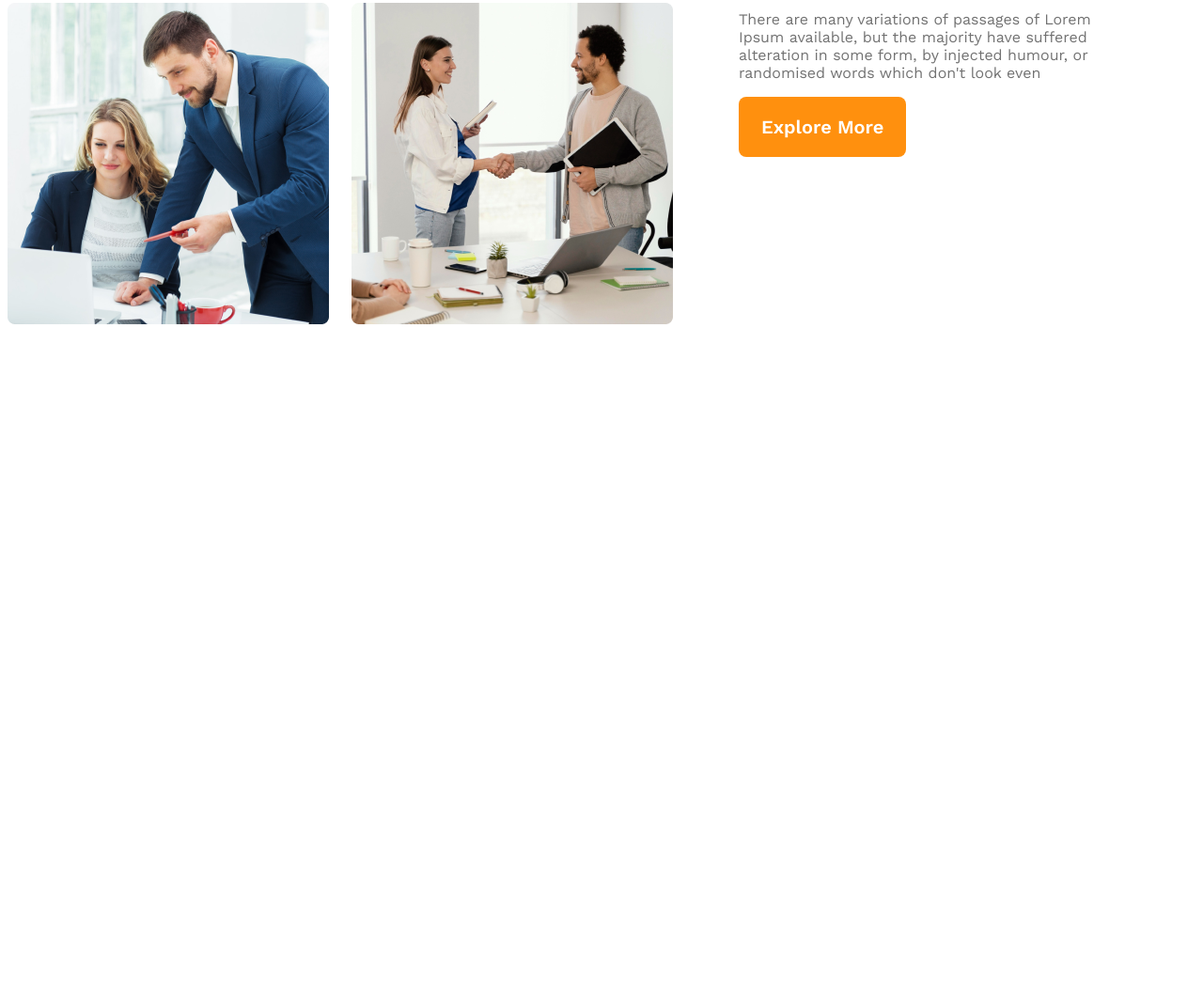
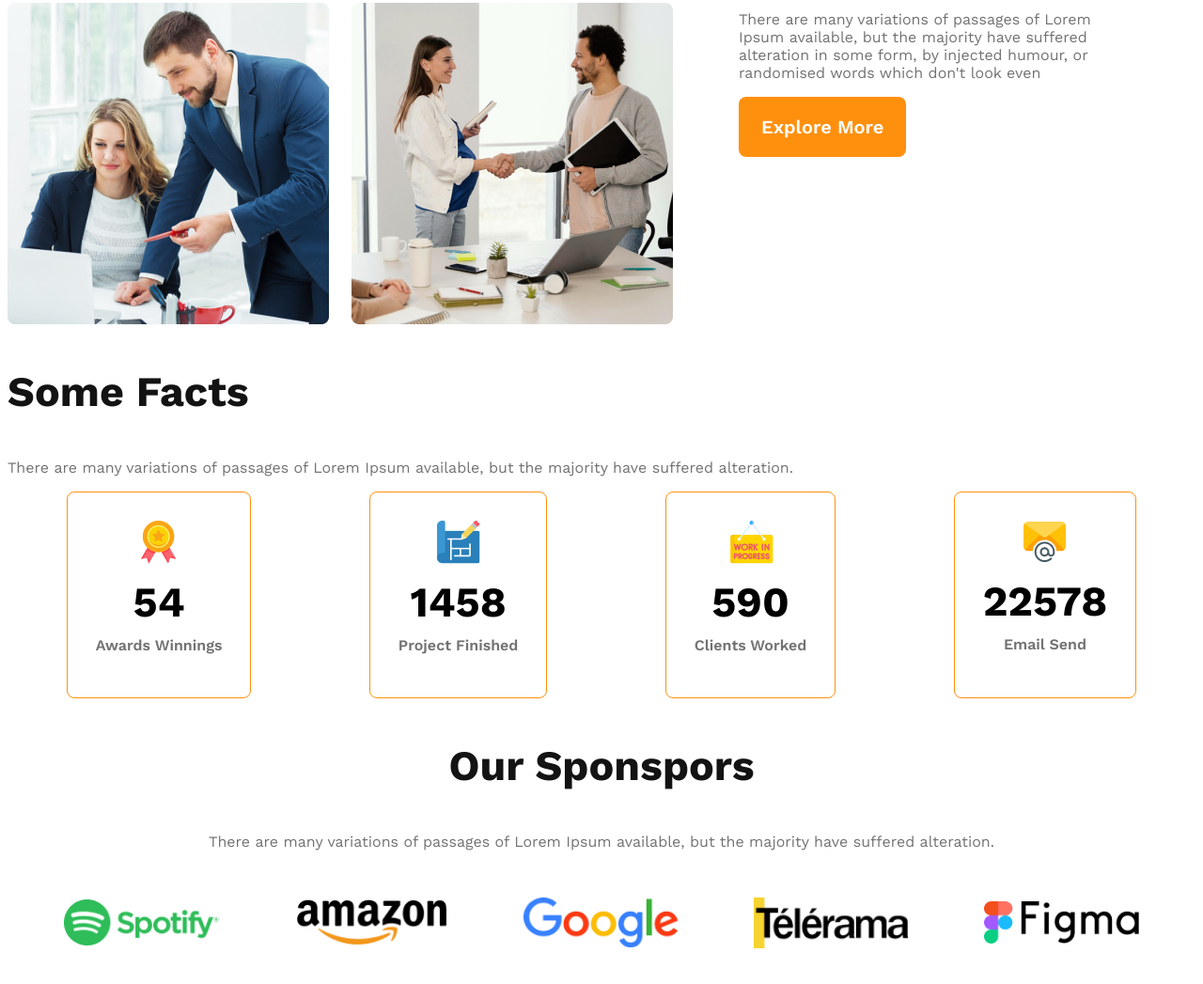
Before and after one commit to jahidethans/g3-architect-website, a plain HTML site: page index.html in a window 1280 px wide. Shown: the part 1459-2506 px from the top of the page at 94% size. Before the commit the page ends 1889 px from the top, so only its background shows below. Drawn offline with nearby package versions, Linux system fonts and the light colour scheme.

Commit message:
sponsor added and ropnded

```diff
--- a/index.html
+++ b/index.html
@@ -9,7 +9,7 @@
 <body>
     <header>
         <nav>
-            <h3 class="nav-title">G3 Architects</h3>
+            <h3 class="section-title">G3 Architects</h3>
             <ul><li><a href="">Home</a></li>
             <li><a href="">About</a></li>
             <li><a href="">Contact Us</a></li>
@@ -37,6 +37,47 @@
                 <button class="btn-primary">Explore More</button>
             </div>
         </section>
+
+        <section class="features">
+
+        </section>
+        <section class="facts">
+            <h3 class="section-title">Some Facts</h3>
+            <p class="text-light-grey">There are many variations of passages of Lorem Ipsum available, but the majority have suffered alteration.</p>
+            <div class="facts-card-container">
+                <div class="card">
+                    <img src="images/icons/ribon.png" alt="">
+                    <h2 class="card-stats">54</h2>
+                    <p class="card-title text-light-grey text-light-grey text-light-grey text-light-grey">Awards Winnings</p>
+                </div>
+                <div class="card">
+                    <img src="images/icons/projects.png" alt="">
+                    <h2 class="card-stats">1458</h2>
+                    <p class="card-title text-light-grey text-light-grey text-light-grey text-light-grey">Project Finished</p>
+                </div>
+                <div class="card">
+                    <img src="images/icons/customers.png" alt="">
+                    <h2 class="card-stats">590</h2>
+                    <p class="card-title text-light-grey text-light-grey text-light-grey">Clients Worked</p>
+                </div>
+                <div class="card">
+                    <img src="images/icons/email.png" alt="">
+                    <h2 class="card-stats">22578</h2>
+                    <p class="card-title text-light-grey text-light-grey text-light-grey">Email Send</p>
+                </div>
+            </div>
+        </section>
+        <section class="sponsors">
+            <h3 class="section-title">Our Sponspors</h3>
+            <p class="text-light-grey">There are many variations of passages of Lorem Ipsum available, but the majority have suffered alteration.</p>
+            <div class="sponsors-img-container">
+                <img src="images/sponsors/spotify.png" alt="">
+                <img src="images/sponsors/amazon.png" alt="">
+                <img src="images/sponsors/google.png" alt="">
+                <img src="images/sponsors/telerama.png" alt="">
+                <img src="images/sponsors/figma.png" alt="">
+            </div>
+        </section>
     </main>
     <footer>
 
--- a/styles/architect.css
+++ b/styles/architect.css
@@ -21,6 +21,12 @@
     font-size: 1rem;
     font-weight: 400;
 }
+.section-title {
+    color: #131313;
+    font-size: 2.8rem;
+    font-weight: 700;
+
+}
 
  header {
      background: rgba(255, 144, 14, 0.10);
@@ -33,12 +39,7 @@
      align-items: center;
  }
 
- .nav-title {
-     color: #131313;
-     font-size: 2.8rem;
-     font-weight: 700;
 
- }
 
  nav>ul {
      display: flex;
@@ -115,6 +116,40 @@
      font-size: 45px;
      font-weight: 700;
  }
+ .facts-card-container{
+    display: flex;
+    justify-content: space-around;
+ }
+ .facts-card-container .card{
+    border-radius: 8px;
+border: 1px solid #FF900E;
+text-align: center;
+padding: 30px;
+}
+.facts-card-container .card-title{
+    font-weight: 600;
+    margin-top: 5px;
+}
+.facts-card-container .card-stats{
+     font-size: 2.8rem;
+     color: 424242;
+     margin-top: 10px;
+     margin-bottom: 10px;
+}
+.sponsors{
+    text-align: center;
+}
+.sponsors-img-container{
+    margin-top: 50px;
+    display: flex;
+    justify-content: space-evenly;
+    align-items: center;
+    gap: 20px;
+
+}
+.sponsors-img-container img{
+    width: 165px;
+}
 
   /* responive media */
   @media screen and (max-width: 576px) {
@@ -128,14 +163,24 @@
     .teams-image-container{
         grid-template-columns: repeat(1, 1fr);
     }
-    .teams-content {
+    .teams-content .facts-card-container{
         padding-right: 20px;
         padding-left: 20px;
     }
+    .facts-card-container{
+        flex-direction: column;
+        gap: 20px;
+        margin-right: 10px;
+        margin-left: 10px;
+    }
+    .sponsors-img-container{
+        flex-direction: column;
+    }
+
 }
 
 @media screen and (min-width: 576px) and (max-width: 960px) {
-    nav {
+    nav, .sponsors-img-container {
         flex-direction: column;
     }
     .teams-container{
```
